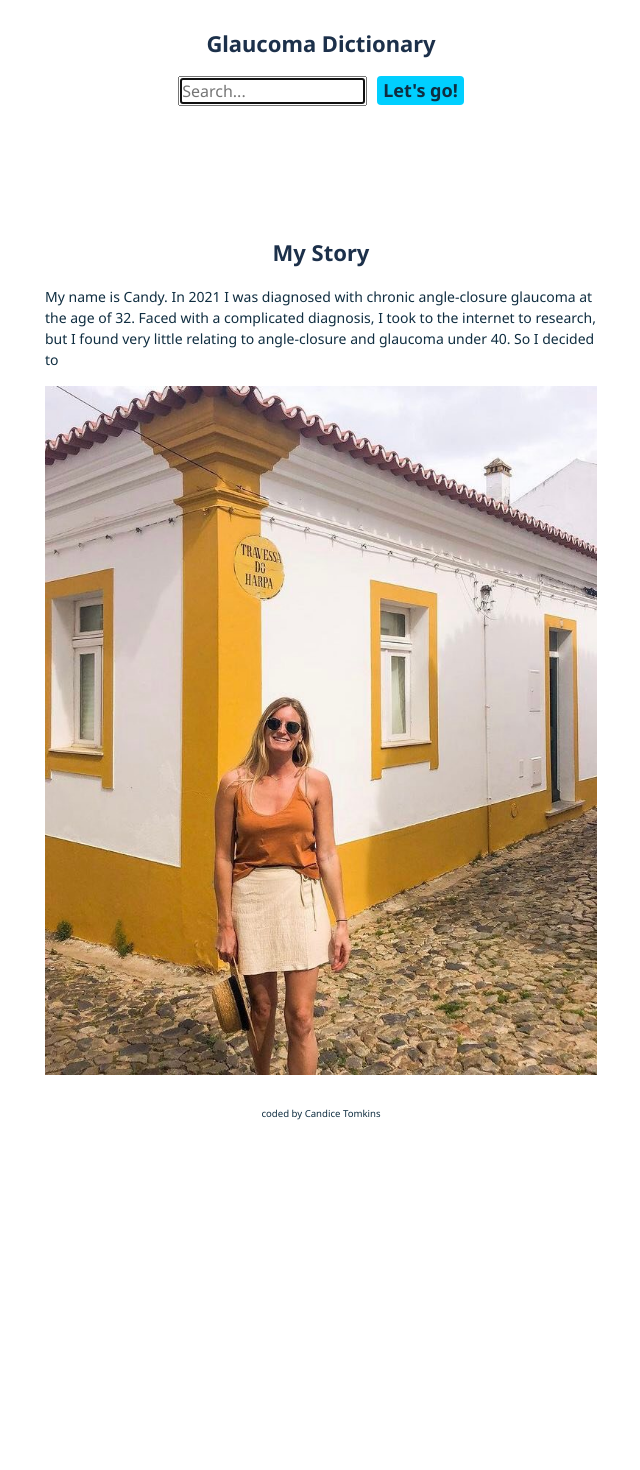
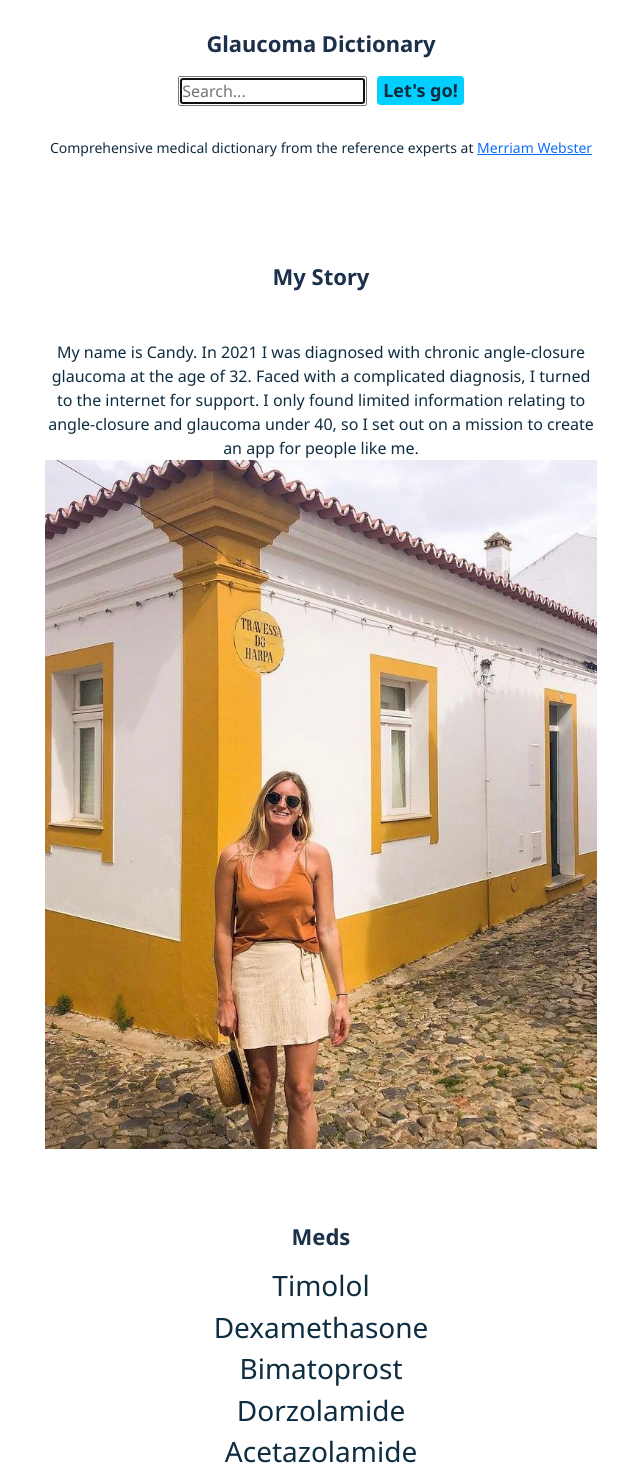
Before and after one commit to CandiceTomkins/glaucoma-app, a React (Create React App) app: page / in a window 1280 px wide. Shown: the part 220-1690 px from the top of the page, without its empty margins (319-959 px from the left). Before the commit the page ends 1371 px from the top, so only its background shows below. Built offline with nearby package versions, Linux system fonts and the light colour scheme.

Commit message:
added basic meds page

```diff
--- a/src/App.js
+++ b/src/App.js
@@ -1,6 +1,9 @@
 import React from "react";
 import Dictionary from "./Dictionary";
 import MyStory from "./MyStory";
+import Medication from "./Medication";
+import Resources from "./Resources";
+
 import logo from "./glaucoma-app-logos_transparent.png";
 
 import "./App.css";
@@ -17,6 +20,10 @@ function App() {
           <Dictionary />
           <br />
           <MyStory />
+          <br />
+          <Medication />
+          <br />
+          <Resources />
         </main>
         <footer className="App-footer">
           <small>coded by Candice Tomkins</small>
--- a/src/Dictionary.js
+++ b/src/Dictionary.js
@@ -26,6 +26,7 @@ export default function Dictionary() {
   return (
     <div className="dictionary">
       <h2 className="section-title">Glaucoma Dictionary</h2>
+
       <form onSubmit={search}>
         <input
           className=""
@@ -43,6 +44,15 @@ export default function Dictionary() {
       </form>
 
       <Results results={results} />
+      <small>
+        Comprehensive medical dictionary from the reference experts at{" "}
+        <a
+          href="https://www.merriam-webster.com/medical"
+          alt="Merriam Webster link"
+        >
+          Merriam Webster
+        </a>
+      </small>
     </div>
   );
 }
--- /dev/null
+++ b/src/Medication.js
@@ -0,0 +1,12 @@
+import react from "react";
+
+export default function Medication() {
+  return (
+    <div className="container medication">
+      <h2 className="section-title">Meds</h2>
+      <h3>Timolol</h3> <h3>Dexamethasone</h3> <h3>Bimatoprost</h3>{" "}
+      <h3>Dorzolamide</h3>
+      <h3>Acetazolamide</h3> <h3>Brimonidine</h3>
+    </div>
+  );
+}
--- a/src/MyStory.css
+++ b/src/MyStory.css
@@ -3,4 +3,6 @@
   padding-top: 30px;
   margin: 0 auto;
   color: #0f2d40;
+  font-size: 16px;
+  text-align: center;
 }
--- a/src/MyStory.js
+++ b/src/MyStory.js
@@ -7,11 +7,12 @@ export default function MyStory() {
     <div className="container myStory">
       <h2 className="section-title">My Story</h2>
 
-      <p>
+      <p className="myStory">
         My name is Candy. In 2021 I was diagnosed with chronic angle-closure
-        glaucoma at the age of 32. Faced with a complicated diagnosis, I took to
-        the internet to research, but I found very little relating to
-        angle-closure and glaucoma under 40. So I decided to
+        glaucoma at the age of 32. Faced with a complicated diagnosis, I turned
+        to the internet for support. I only found limited information relating
+        to angle-closure and glaucoma under 40, so I set out on a mission to
+        create an app for people like me.
       </p>
 
       <img
--- /dev/null
+++ b/src/Resources.js
@@ -0,0 +1,9 @@
+import react from "react";
+
+export default function Resources() {
+  return (
+    <div className="container resources">
+      <h2 className="section-title">Resources</h2>
+    </div>
+  );
+}
```
Also changed, not shown: src/eye-purple-blue.jpeg (deleted).
